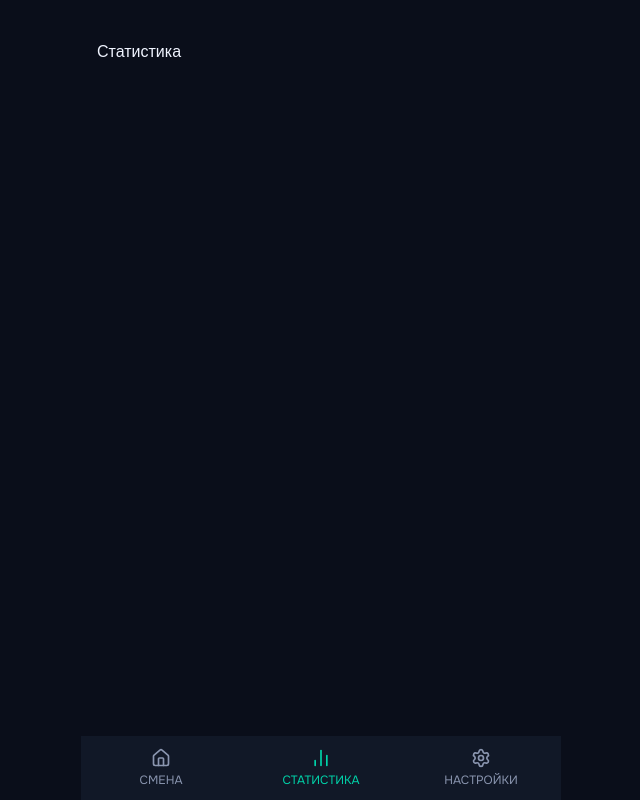
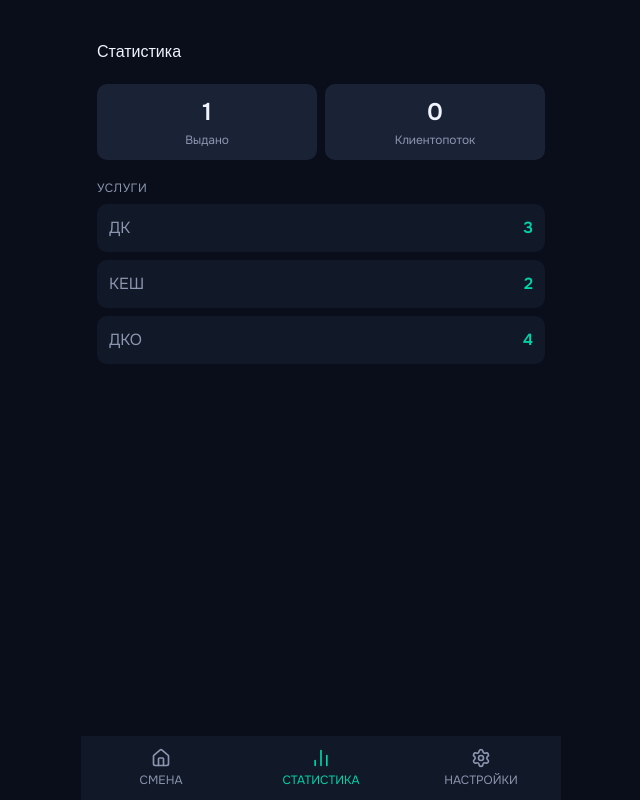
Before and after one commit to thest1gv1/Workshift, a Next.js app: page /stats in a window 1280 px wide. Shown: the whole page, without its empty margins (319-959 px from the left). Built offline with nearby package versions, Linux system fonts and the light colour scheme; a web font is replaced by a local one.

Commit message:
feat: add stats and settings pages

```diff
--- a/src/app/settings/page.tsx
+++ b/src/app/settings/page.tsx
@@ -1,3 +1,27 @@
+import {Input} from "@/components/ui/input";
+
 export default function SettingsPage() {
-  return <h1>Настройки</h1>
+  return (
+    <div className="grid gap-5">
+      <h1>Настройки
+      </h1>
+      <div className="grid gap-2">
+        <label
+          htmlFor="name"
+          className="text-xs uppercase text-muted-foreground tracking-wider"
+        >Профиль
+        </label>
+        <Input
+          id="name"
+          placeholder="Ваше Фио"
+        />
+      </div>
+      <div className="grid gap-2">
+        <label htmlFor="plan" className="text-xs uppercase text-muted-foreground tracking-wider">
+          Дневной план
+        </label>
+        <Input id="plan" type="number" placeholder="8" />
+      </div>
+    </div>
+  )
 }
--- a/src/app/stats/page.tsx
+++ b/src/app/stats/page.tsx
@@ -1,3 +1,41 @@
+import StatBox from "@/components/shift/StatBox";
+
+
 export default function StatsPage() {
-  return <h1>Статистика</h1>
+  return (
+    <div className="grid gap-5">
+      <h1>Статистика</h1>
+      <div className="grid grid-cols-2 gap-2">
+        <StatBox
+          value={1}
+          label='Выдано'
+        />
+        <StatBox
+          value={0}
+          label='Клиентопоток'
+        />
+      </div>
+
+
+      <div className="grid gap-2">
+        <span className="text-xs uppercase text-muted-foreground tracking-wider">Услуги</span>
+        <div>
+          <ul className="grid gap-2">
+            <li className="flex justify-between items-center p-3 bg-card rounded-lg">
+              <span className=" text-muted-foreground">ДК</span>
+              <span className=" font-semibold text-primary">3</span>
+            </li>
+            <li className="flex justify-between items-center p-3 bg-card rounded-lg">
+              <span className=" text-muted-foreground">КЕШ</span>
+              <span className=" font-semibold text-primary">2</span>
+            </li>
+            <li className="flex justify-between items-center p-3 bg-card rounded-lg">
+              <span className=" text-muted-foreground">ДКО</span>
+              <span className=" font-semibold text-primary">4</span>
+            </li>
+          </ul>
+        </div>
+      </div>
+    </div>
+  )
 }
```
